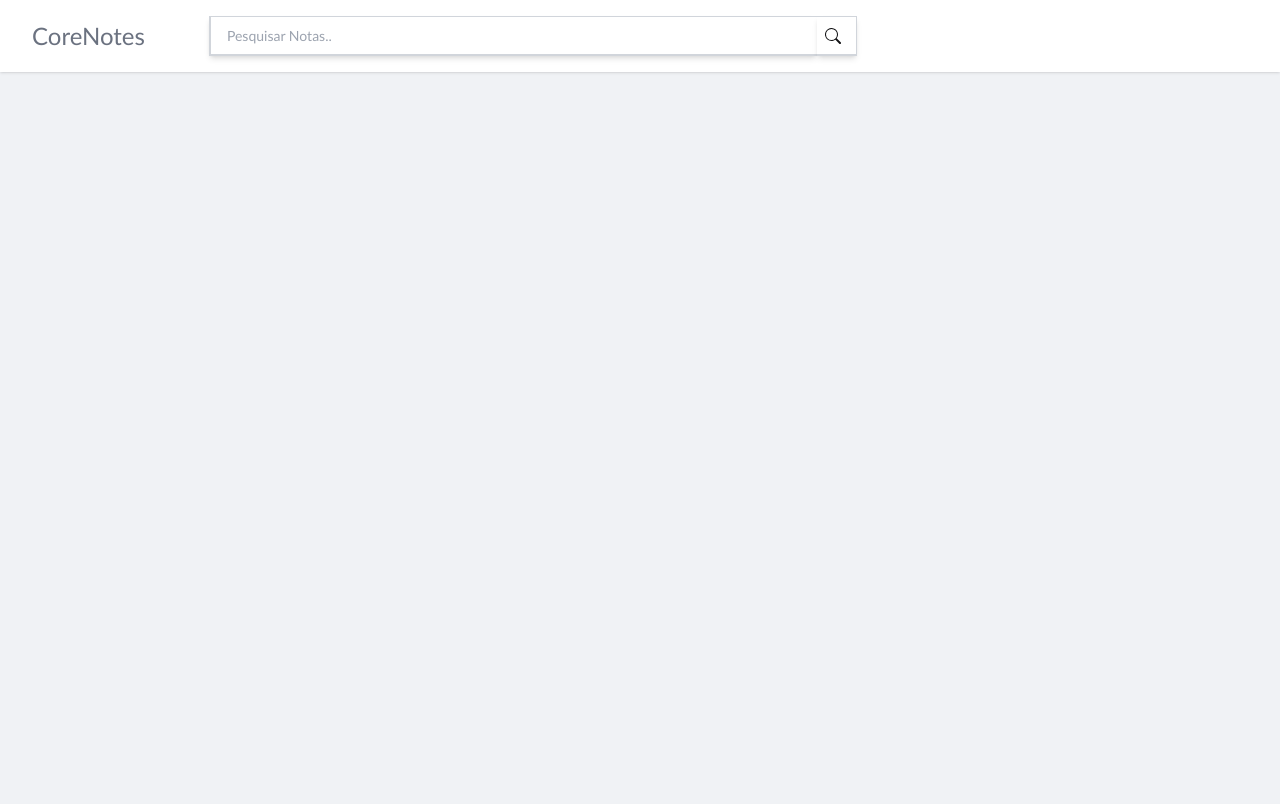
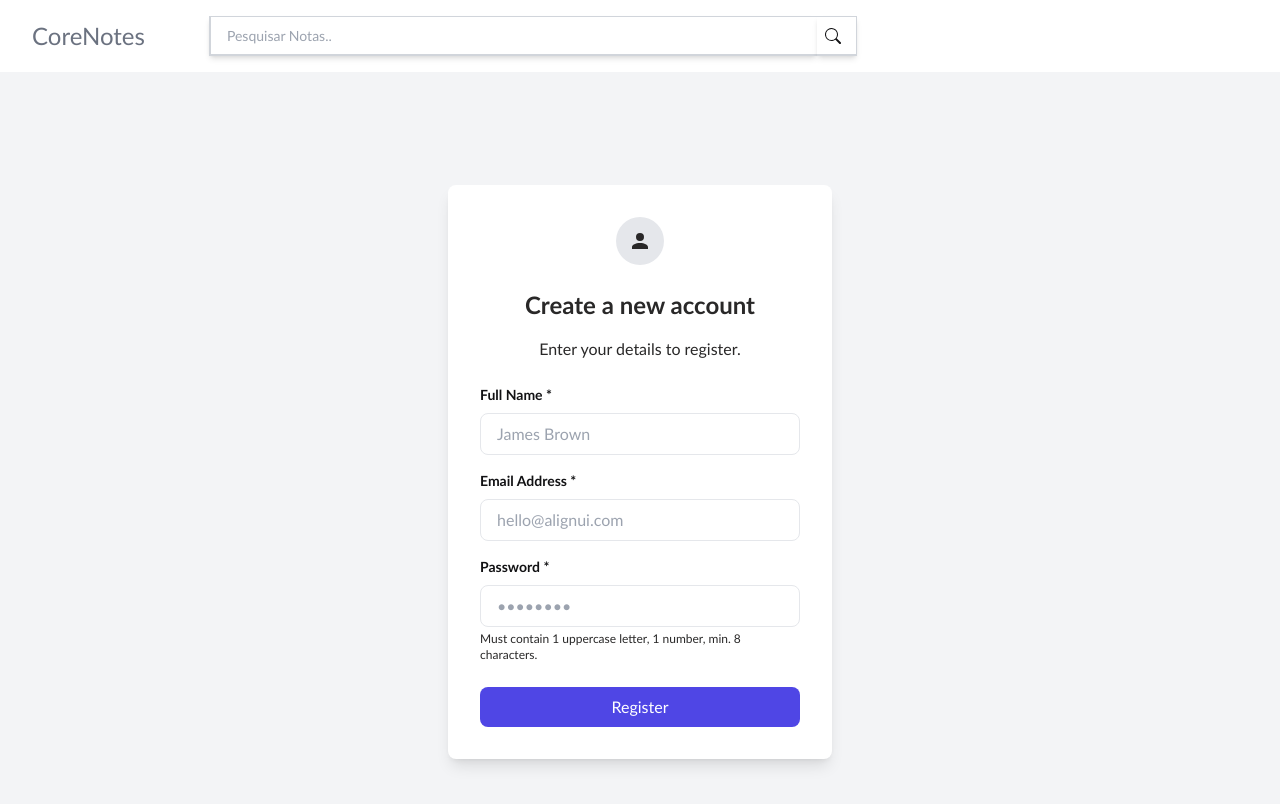
Before and after one commit to Jh0wjso/task-manager, a React (Vite) app: page /register in a window 1280 px wide. Before the commit this address had no page. Shown: the top 804 px of the page. Built offline with nearby package versions, Linux system fonts and the light colour scheme.

Commit message:
:sparkles: feat: Register screen prototype

```diff
--- a/src/Router.tsx
+++ b/src/Router.tsx
@@ -2,6 +2,7 @@ import { Routes, Route } from "react-router-dom";
 
 import Inicio from "./screens/Inicio";
 import LoginPage from "./screens/Login";
+import RegisterPage from "./screens/Register";
 
 
 export function Router() {
@@ -9,6 +10,7 @@ export function Router() {
     <Routes>
       <Route path="/" element={<Inicio />} />
       <Route path="/login" element={<LoginPage />} />
+      <Route path="/register" element={<RegisterPage />} />
     </Routes>
   );
 }
--- a/src/screens/Login/index.tsx
+++ b/src/screens/Login/index.tsx
@@ -32,13 +32,13 @@ export default function LoginPage() {
     <>
       <div className="flex min-h-full flex-1 flex-col justify-center px-6 py-12 lg:px-8">
         <div className="sm:mx-auto sm:w-full sm:max-w-sm">
-          <h1 className="pageTittle mt-10 text-center text-2xl font-bold leading-9 tracking-tight">CoreNotes</h1>
-          <h2 className="mt-10 text-center text-2xl font-bold leading-9 tracking-tight pageTittle">
+          <h1 className="mt-10 text-center text-2xl font-bold leading-9 tracking-tight">CoreNotes</h1>
+          <h2 className="mt-10 text-center text-2xl font-bold leading-9 tracking-tight">
             Sign in to your account
           </h2>
         </div>
 
-        <div className="mt-10 sm:mx-auto sm:w-full sm:max-w-sm">
+        <div className="mt-10 sm:mx-auto sm:w-full sm:max-w-sm bg-white p-8 rounded-lg shadow-lg max-w-sm w-full">
           <form className="space-y-6" action="#" method="POST">
             <div>
               <label
@@ -92,7 +92,7 @@ export default function LoginPage() {
             <div>
               <button
                 type="submit"
-                className="flex w-full justify-center rounded-md bg-gray-500 px-3 py-1.5 text-sm font-semibold leading-6 text-white shadow-sm hover:bg-gray-600 focus-visible:outline focus-visible:outline-2 focus-visible:outline-offset-2 focus-visible:outline-indigo-600"
+                className="flex w-full justify-center rounded-md bg-indigo-600 px-3 py-1.5 text-sm font-semibold leading-6 text-white shadow-sm hover:bg-blue-600 focus-visible:outline focus-visible:outline-2 focus-visible:outline-offset-2 focus-visible:outline-indigo-600"
               >
                 Sign in
               </button>
--- /dev/null
+++ b/src/screens/Register/index.tsx
@@ -0,0 +1,87 @@
+export default function RegisterPage() {
+  return (
+    <>
+      <div className="bg-gray-100 flex items-center justify-center h-screen">
+        <div className="bg-white p-8 rounded-lg shadow-lg max-w-sm w-full">
+          <div className="flex justify-center mb-6">
+            <span className="inline-block bg-gray-200 rounded-full p-3">
+              <svg
+                xmlns="http://www.w3.org/2000/svg"
+                width="24"
+                height="24"
+                viewBox="0 0 24 24"
+              >
+                <path
+                  fill="currentColor"
+                  d="M12 4a4 4 0 0 1 4 4a4 4 0 0 1-4 4a4 4 0 0 1-4-4a4 4 0 0 1 4-4m0 10c4.42 0 8 1.79 8 4v2H4v-2c0-2.21 3.58-4 8-4"
+                />
+              </svg>
+            </span>
+          </div>
+          <h2 className="text-2xl font-semibold text-center mb-4">
+            Create a new account
+          </h2>
+          <p className="text-gray-600 text-center mb-6">
+            Enter your details to register.
+          </p>
+          <form>
+            <div className="mb-4">
+              <label
+                htmlFor="fullName"
+                className="block text-gray-700 text-sm font-semibold mb-2"
+              >
+                Full Name *
+              </label>
+              <input
+                type="text"
+                id="fullName"
+                className="form-input w-full px-4 py-2 border rounded-lg text-gray-700 focus:ring-blue-500"
+                required
+                placeholder="James Brown"
+              />
+            </div>
+            <div className="mb-4">
+              <label
+                htmlFor="email"
+                className="block text-gray-700 text-sm font-semibold mb-2"
+              >
+                Email Address *
+              </label>
+              <input
+                type="email"
+                id="email"
+                className="form-input w-full px-4 py-2 border rounded-lg text-gray-700 focus:ring-blue-500"
+                required
+                placeholder="hello@alignui.com"
+              />
+            </div>
+            <div className="mb-6">
+              <label
+                htmlFor="password"
+                className="block text-gray-700 text-sm font-semibold mb-2"
+              >
+                Password *
+              </label>
+              <input
+                type="password"
+                id="password"
+                className="form-input w-full px-4 py-2 border rounded-lg text-gray-700 focus:ring-blue-500"
+                required
+                placeholder="••••••••"
+              />
+              <p className="text-gray-600 text-xs mt-1">
+                Must contain 1 uppercase letter, 1 number, min. 8 characters.
+              </p>
+            </div>
+            <button
+              type="submit"
+              className="w-full bg-indigo-600 text-white px-4 py-2 rounded-lg hover:bg-blue-600 focus:outline-none focus:ring-2 focus:ring-blue-500 focus:ring-opacity-50"
+            >
+              Register
+            </button>
+          </form>
+        </div>
+      </div>
+    </>
+  );
+}
```
Also changed, not shown: src/screens/Register/styles.css (added).
